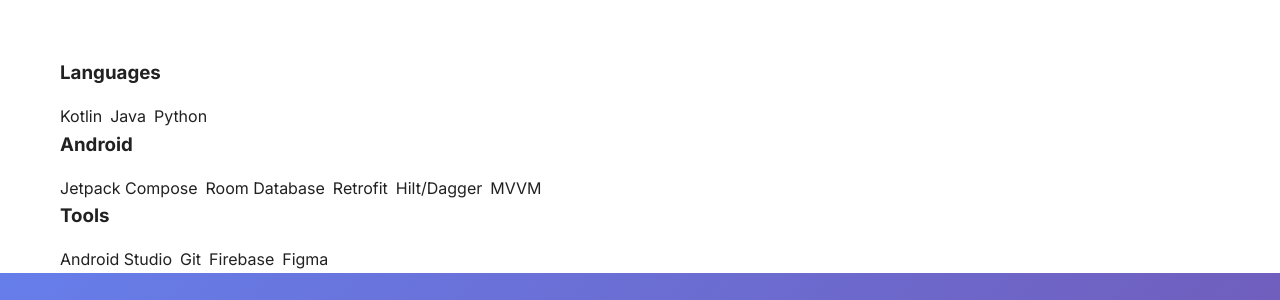
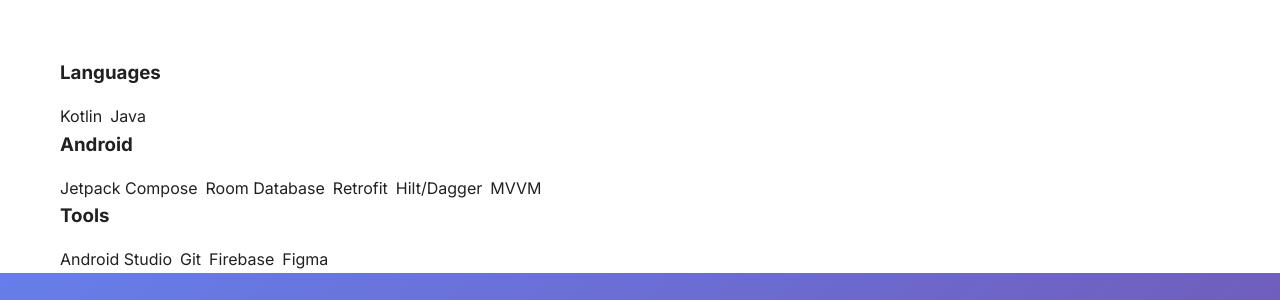
Before and after one commit to waliafghan22/waliafghan22.github.io, a Jekyll site: the page built from index.html, in a window 1280 px wide and 900 px high, scrolled down 1867 px. Shown: the part 154-454 px from the top of the window. Built offline with Jekyll 4.4.1, drawn with Linux system fonts in a browser that asks for light colours.

Commit message:
Update index.html

```diff
--- a/index.html
+++ b/index.html
@@ -134,7 +134,6 @@
                 <div class="skill-tags">
                     <span>Kotlin</span>
                     <span>Java</span>
-                    <span>Python</span>
                 </div>
             </div>
             <div class="skill-category">
```
